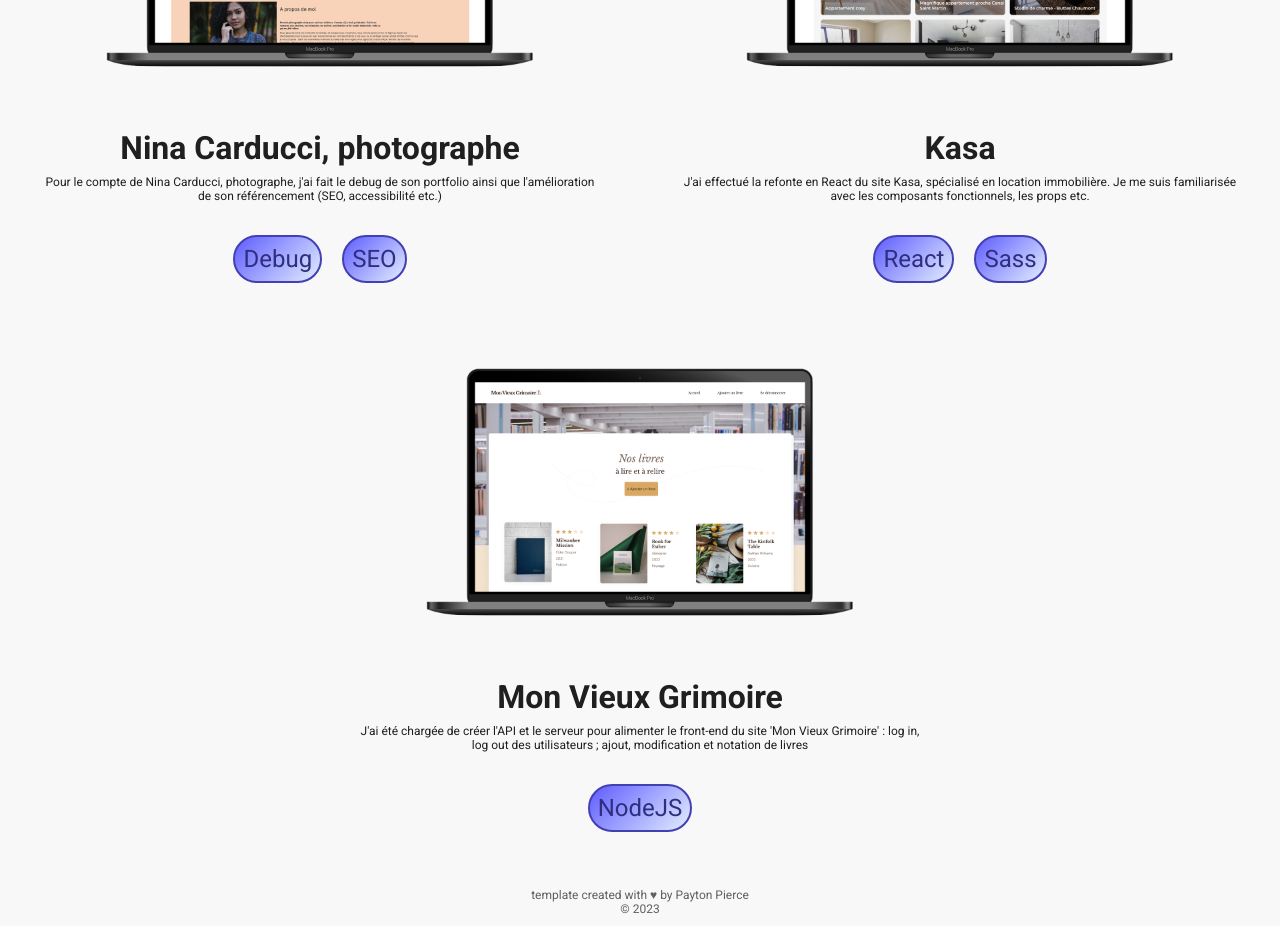
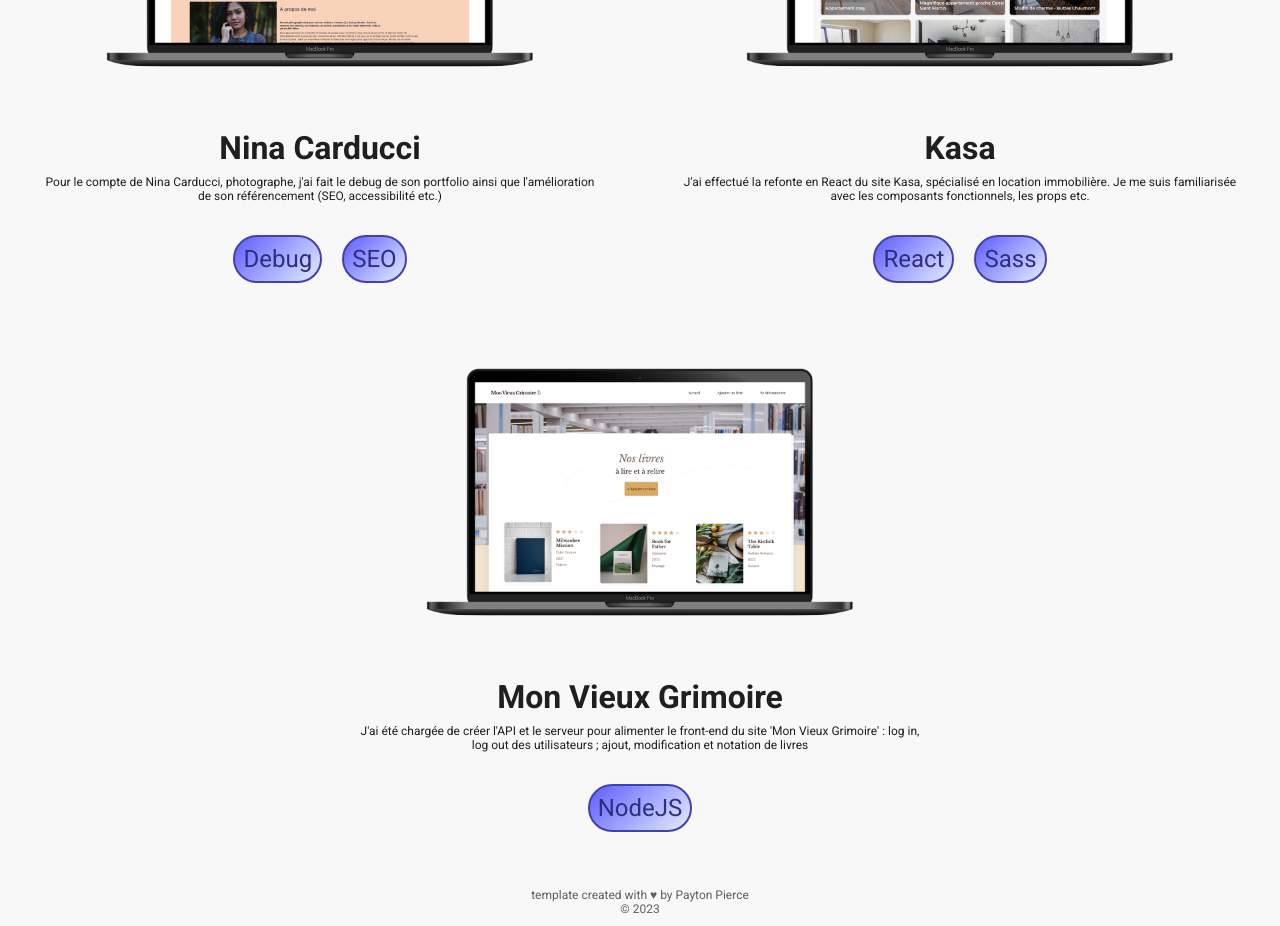
Before and after one commit to gabriellelailler/oc-projet8, a React (Create React App) app: page /portfolio in a window 1280 px wide. Shown: the part 840-1766 px from the top of the page. Built offline with nearby package versions, Linux system fonts and the light colour scheme; the HTML template or start-up script is replaced by a standard one.

Commit message:
mofif titres portfolio

```diff
--- a/src/info/Info.js
+++ b/src/info/Info.js
@@ -99,7 +99,7 @@ export const info = {
             image: mock2
         },
         {
-            title: "Nina Carducci, photographe",
+            title: "Nina Carducci",
             tech1: "Debug",
             tech2: "SEO",
             description: "Pour le compte de Nina Carducci, photographe, j'ai fait le debug de son portfolio ainsi que l'amélioration de son référencement (SEO, accessibilité etc.)",
```
